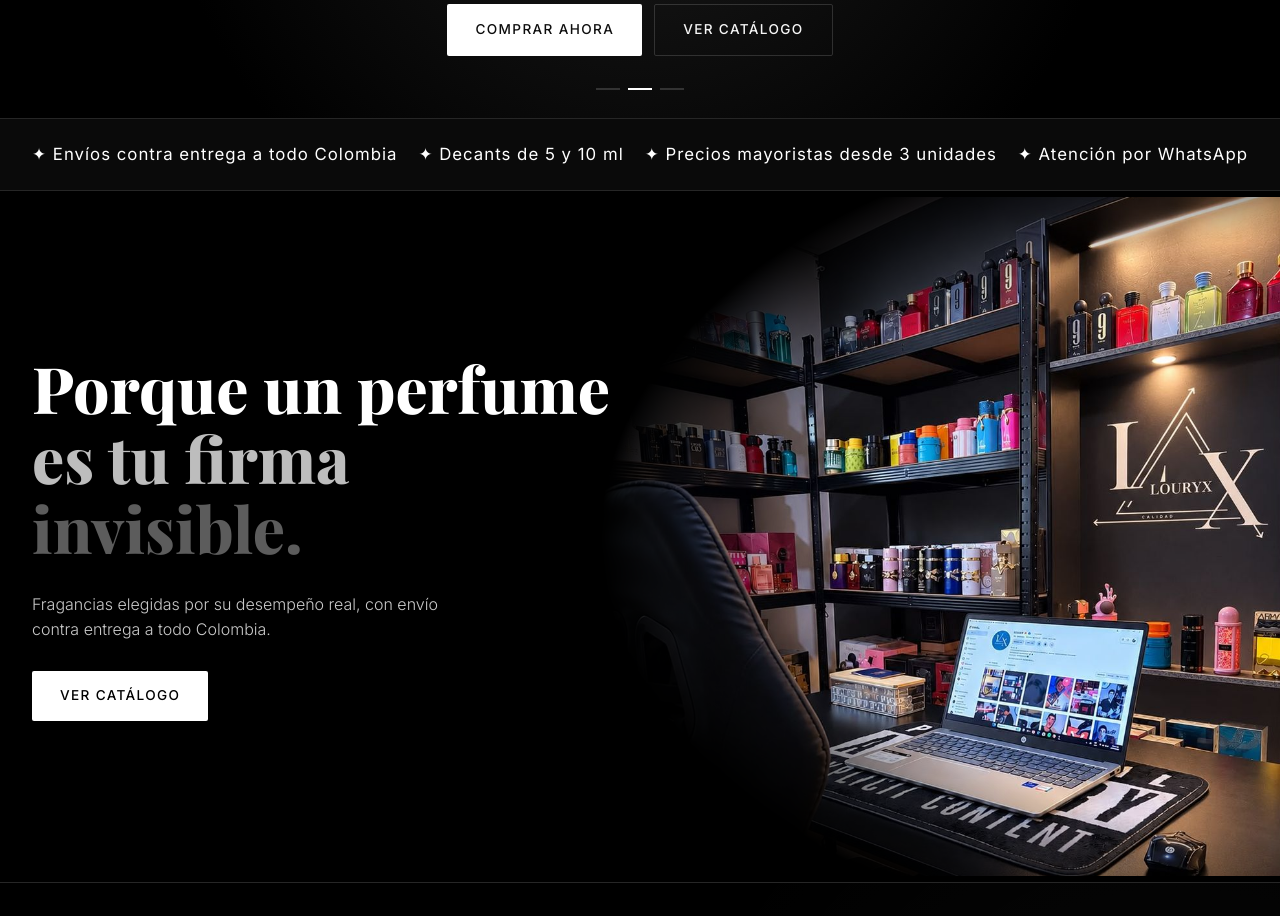
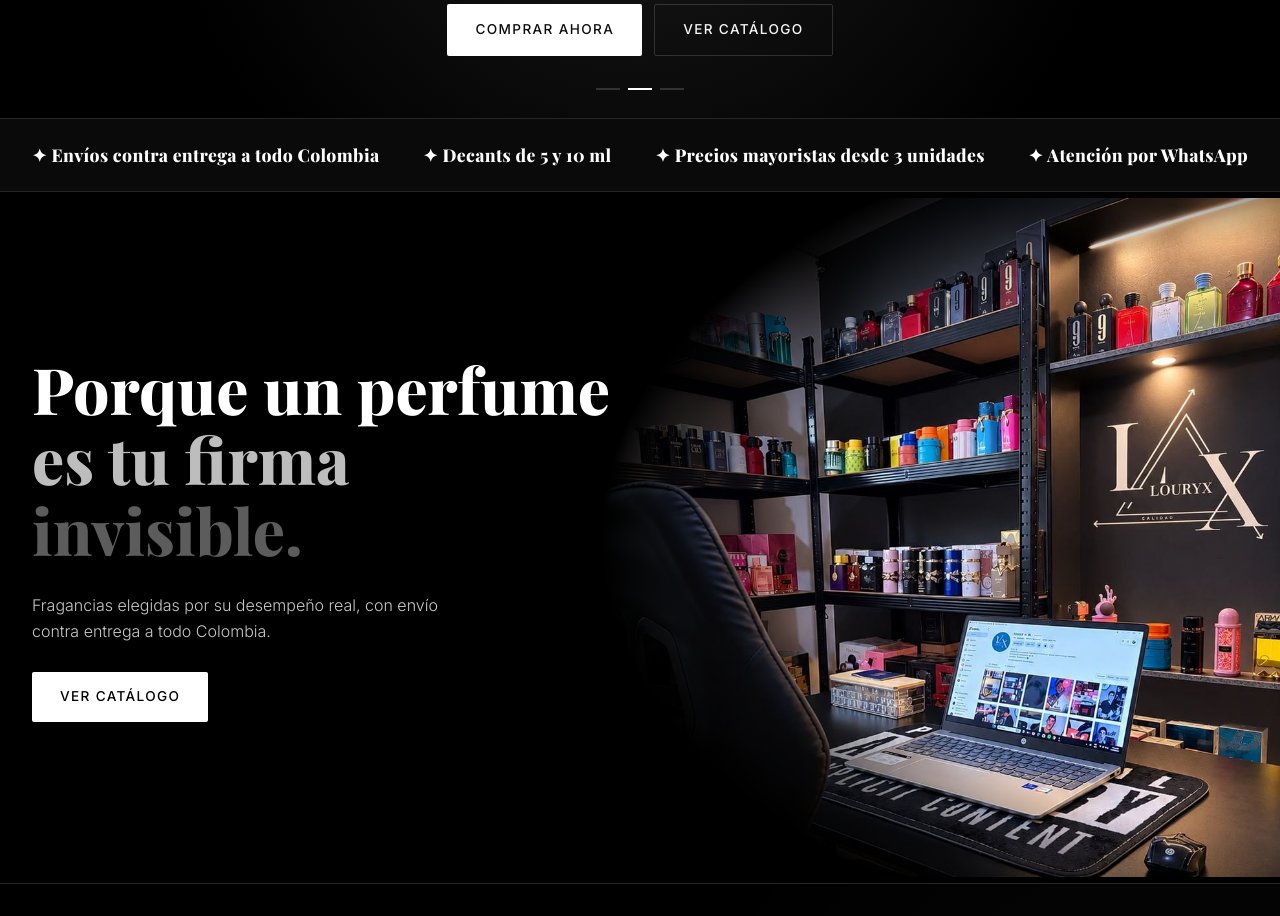
Before and after one commit to jmriosm-ship-it/louryx, a React (Vite) app: page / in a window 1280 px wide. Shown: the part 838-1754 px from the top of the page. Built offline with nearby package versions, Linux system fonts and the light colour scheme; no server answers; the database is empty.

Commit message:
tipo de letra en el hero.jsx

```diff
--- a/src/styles.css
+++ b/src/styles.css
@@ -140,7 +140,7 @@ img.feat-mini, img.feat-bottle, img.card-bottle, img.hc-img, img.hs-img { mix-bl
 .hero-dots button.on::after { background: var(--gold); }
 @media (max-width: 700px) { .hero-stage { grid-template-columns: 1fr; } .hero-side { display: none; } }
 .strip { border-block: 1px solid var(--line); background: var(--bg-2); }
-.strip-in { display: flex; justify-content: space-between; gap: 16px; flex-wrap: wrap; padding-block: 22px; font-size: 1.05rem; font-weight: 400; letter-spacing: 0.06em; color: #fff; }
+.strip-in { display: flex; justify-content: space-between; gap: 16px; flex-wrap: wrap; padding-block: 22px; font-family: 'Playfair Display', Georgia, serif; font-size: 1.1rem; font-weight: 700; letter-spacing: 0.02em; color: #fff; }
 
 .section-head { display: flex; align-items: end; justify-content: space-between; gap: 16px; margin-bottom: 32px; }
 .section-head .eyebrow { margin-bottom: 6px; }
```
